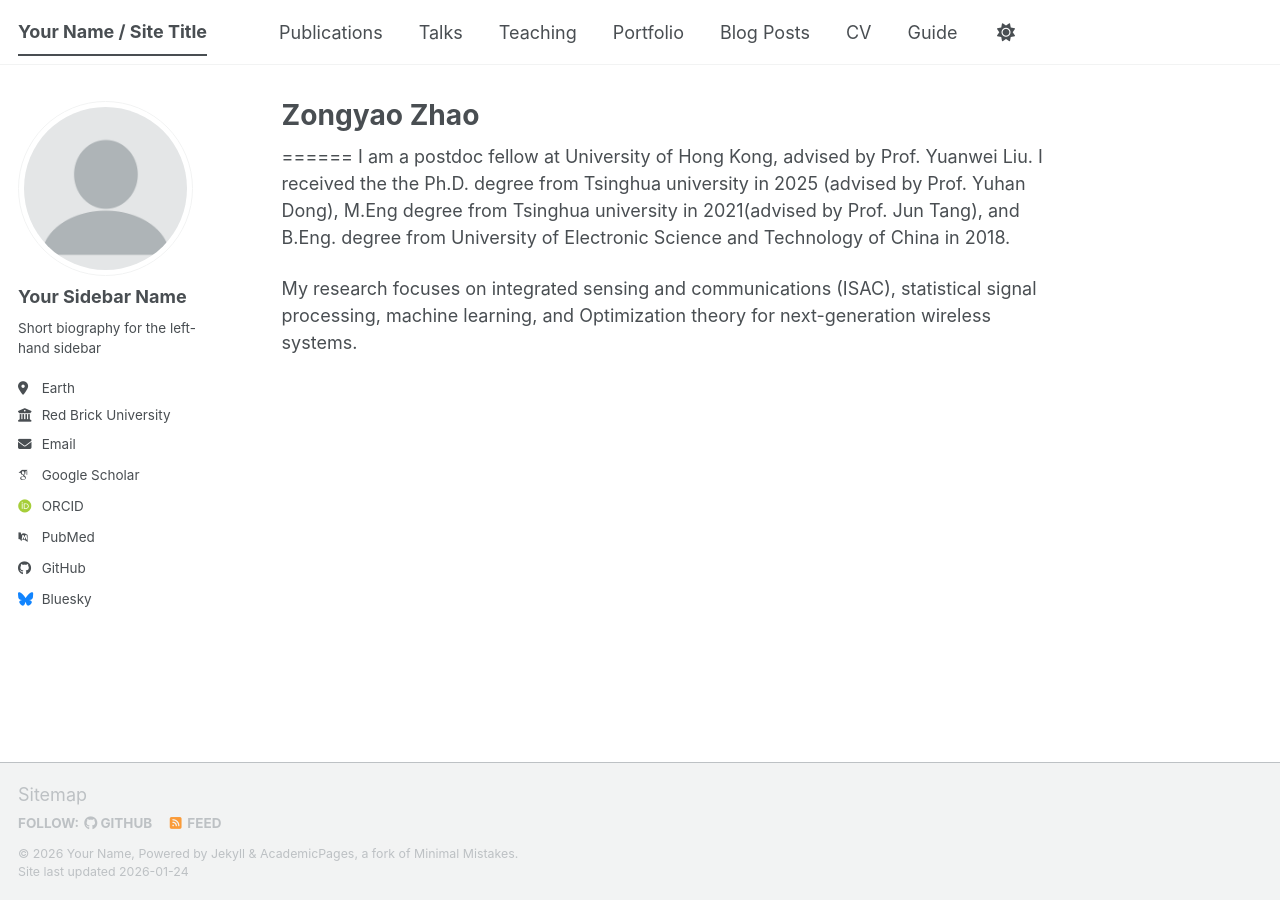
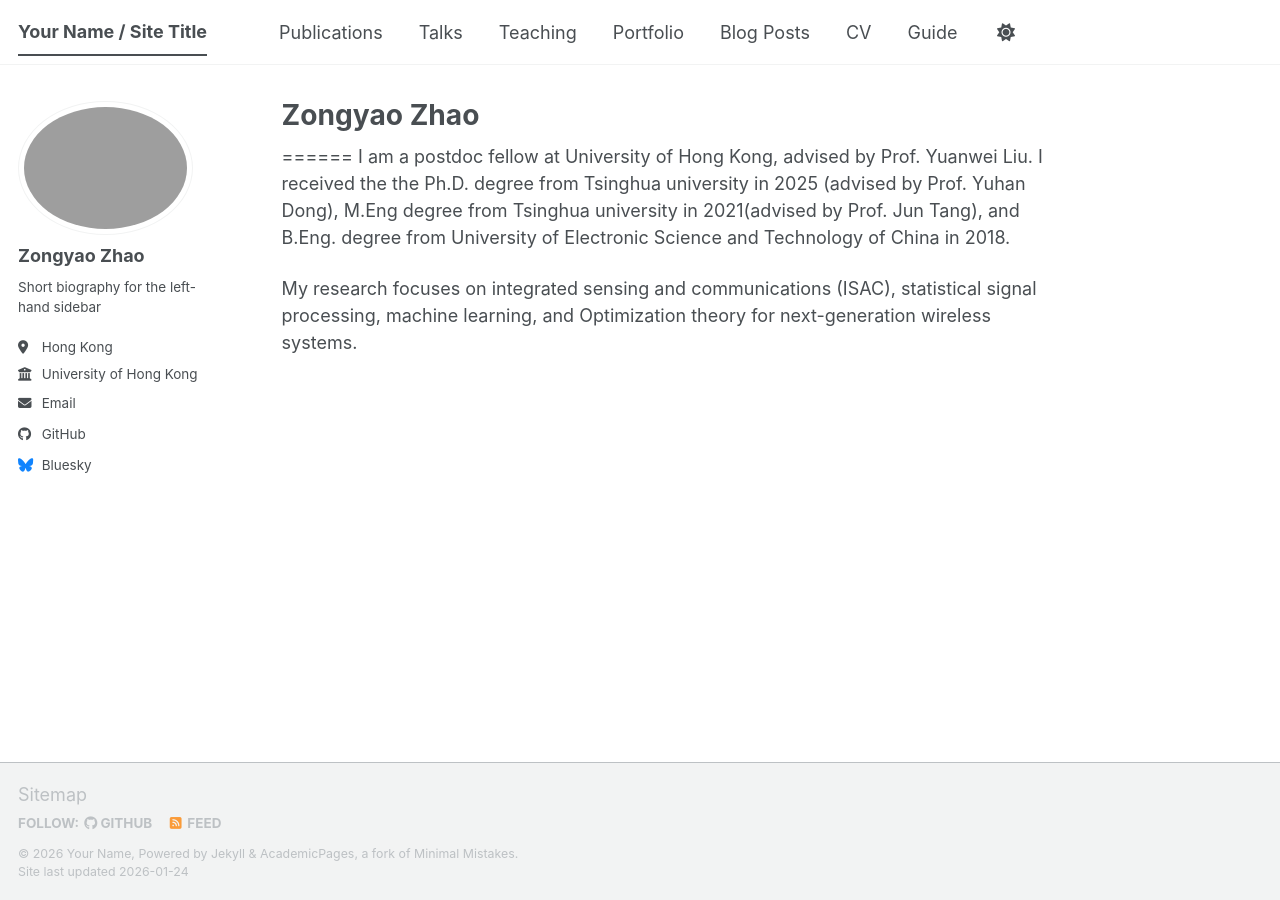
Before and after one commit to ZongyaoZhao/ZongyaoZhao.github.io, a Jekyll site: the page built from _pages/about.md, in a window 1280 px wide. Built offline with Jekyll 4.4.1, drawn with Linux system fonts in a browser that asks for light colours; some web fonts are replaced; a script bundle is joined from its source files by our own code; library files that are not in the unit come from our copies.

Commit message:
Update _config.yml

```diff
--- a/_config.yml
+++ b/_config.yml
@@ -23,28 +23,28 @@ repository               : "academicpages/academicpages.github.io"
 #               Additional customization can be done by editing /_includes/author-profile.html
 author:
   # Biographic information
-  avatar           : "profile.png"
-  name             : "Your Sidebar Name"
+  #avatar           : "profile.png"
+  name             : "Zongyao Zhao"
   pronouns         : # example: "she/her"
   bio              : "Short biography for the left-hand sidebar"
-  location         : "Earth"
-  employer         : "Red Brick University"
+  location         : "Hong Kong"
+  employer         : "University of Hong Kong"
   uri              : # URL
-  email            : "none@example.org"
+  email            : "zongyao@hku.hk"
 
   # Academic websites
-  academia         : # URL
-  arxiv            : # URL - Update with the correct link to your profile
-  googlescholar    : "https://scholar.google.com/citations?user=PS_CX0AAAAAJ"
-  inspire-hep      : # URL
-  impactstory      : # URL
-  orcid            : "https://orcid.org/yourorcidurl"
-  semantic         : # URL
-  ssrn             : # URL
-  pubmed           : "https://www.ncbi.nlm.nih.gov/pubmed/?term=john+snow"
-  researchgate     : # URL
-  scopus           : # URL
-  zotero           : # URL
+  #academia         : # URL
+  #arxiv            : # URL - Update with the correct link to your profile
+  #googlescholar    : "https://scholar.google.com/citations?user=PS_CX0AAAAAJ"
+  #inspire-hep      : # URL
+  #impactstory      : # URL
+  #orcid            : "https://orcid.org/yourorcidurl"
+  #semantic         : # URL
+  #ssrn             : # URL
+  #pubmed           : "https://www.ncbi.nlm.nih.gov/pubmed/?term=john+snow"
+  #researchgate     : # URL
+  #scopus           : # URL
+  #zotero           : # URL
 
 
   # Repositories and software development
```
